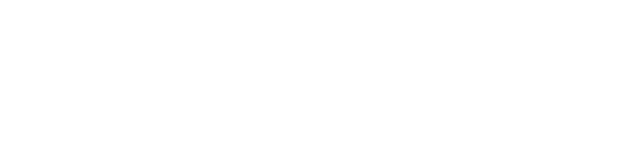
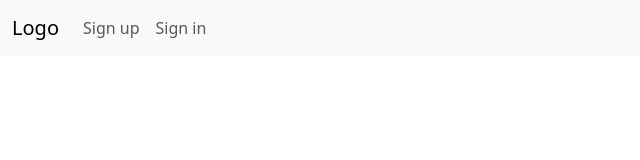
Before and after one commit to Kitsunaana/ecommerce-mern-stack, a React app in the folder client/: page / in a window 1280 px wide. Shown: the whole page, without its empty margins (0-640 px from the left). Built offline with nearby package versions, Linux system fonts and the light colour scheme.

Commit message:
#4 Настройка панели навигации

```diff
--- a/client/package.json
+++ b/client/package.json
@@ -8,6 +8,7 @@
     "@testing-library/user-event": "^13.5.0",
     "react": "^18.2.0",
     "react-dom": "^18.2.0",
+    "react-router-dom": "^6.6.2",
     "react-scripts": "5.0.1",
     "web-vitals": "^2.1.4"
   },
--- a/client/public/index.html
+++ b/client/public/index.html
@@ -5,10 +5,15 @@
     <meta name="viewport" content="width=device-width, initial-scale=1" />
     <meta name="theme-color" content="#000000" />
     <meta name="description" content="Web site created using create-react-app"/>
+    <link href="https://cdn.jsdelivr.net/npm/bootstrap@5.3.0-alpha1/dist/css/bootstrap.min.css" rel="stylesheet" integrity="sha384-GLhlTQ8iRABdZLl6O3oVMWSktQOp6b7In1Zl3/Jr59b6EGGoI1aFkw7cmDA6j6gD" crossorigin="anonymous">
+    <link rel="stylesheet" href="https://cdnjs.cloudflare.com/ajax/libs/font-awesome/6.2.1/css/all.min.css" integrity="sha512-MV7K8+y+gLIBoVD59lQIYicR65iaqukzvf/nwasF0nqhPay5w/9lJmVM2hMDcnK1OnMGCdVK+iQrJ7lzPJQd1w==" crossorigin="anonymous" referrerpolicy="no-referrer" />
     <title>React App</title>
   </head>
   <body>
     <noscript>You need to enable JavaScript to run this app.</noscript>
     <div id="root"></div>
+
+    <script src="https://cdn.jsdelivr.net/npm/@popperjs/core@2.11.6/dist/umd/popper.min.js" integrity="sha384-oBqDVmMz9ATKxIep9tiCxS/Z9fNfEXiDAYTujMAeBAsjFuCZSmKbSSUnQlmh/jp3" crossorigin="anonymous"></script>
+    <script src="https://cdn.jsdelivr.net/npm/bootstrap@5.3.0-alpha1/dist/js/bootstrap.min.js" integrity="sha384-mQ93GR66B00ZXjt0YO5KlohRA5SY2XofN4zfuZxLkoj1gXtW8ANNCe9d5Y3eG5eD" crossorigin="anonymous"></script>
   </body>
 </html>
--- a/client/src/components/App.js
+++ b/client/src/components/App.js
@@ -1,7 +1,11 @@
+import { BrowserRouter } from "react-router-dom";
+import Header from "./Header";
+
 export const App = () => {
     return (
-        <div className="App">
+        <BrowserRouter>
+             <Header />
+        </BrowserRouter>
 
-        </div>
     )
 }
--- /dev/null
+++ b/client/src/components/Header.js
@@ -0,0 +1,36 @@
+import React from 'react';
+import {Link} from "react-router-dom";
+
+const Header = () => {
+
+    const showNavigation = () => {
+        return (
+            <nav className="navbar navbar-expand-lg bg-body-tertiary">
+                <div className="container-fluid">
+                    <Link className="navbar-brand" to="#">Logo</Link>
+
+                    <button className="navbar-toggler" type="button" data-bs-toggle="collapse" data-bs-target="#navbarTogglerDemo02" aria-controls="navbarTogglerDemo02" aria-expanded="false" aria-label="Toggle navigation">
+                        <span className="navbar-toggler-icon"></span>
+                    </button>
+
+                    <div className="collapse navbar-collapse" id="navbarTogglerDemo02">
+
+                        <ul className="navbar-nav me-auto mb-2 mb-lg-0">
+                            <li className="nav-item"><Link className="nav-link" aria-current="page" to="#">Sign up</Link></li>
+                            <li className="nav-item"><Link className="nav-link" to="#">Sign in</Link></li>
+                        </ul>
+
+                    </div>
+                </div>
+            </nav>
+        )
+    }
+
+    return (
+        <header id='header'>
+            {showNavigation()}
+        </header>
+    );
+};
+
+export default Header;
```
Also changed, not shown: README.md, 1 other file.
